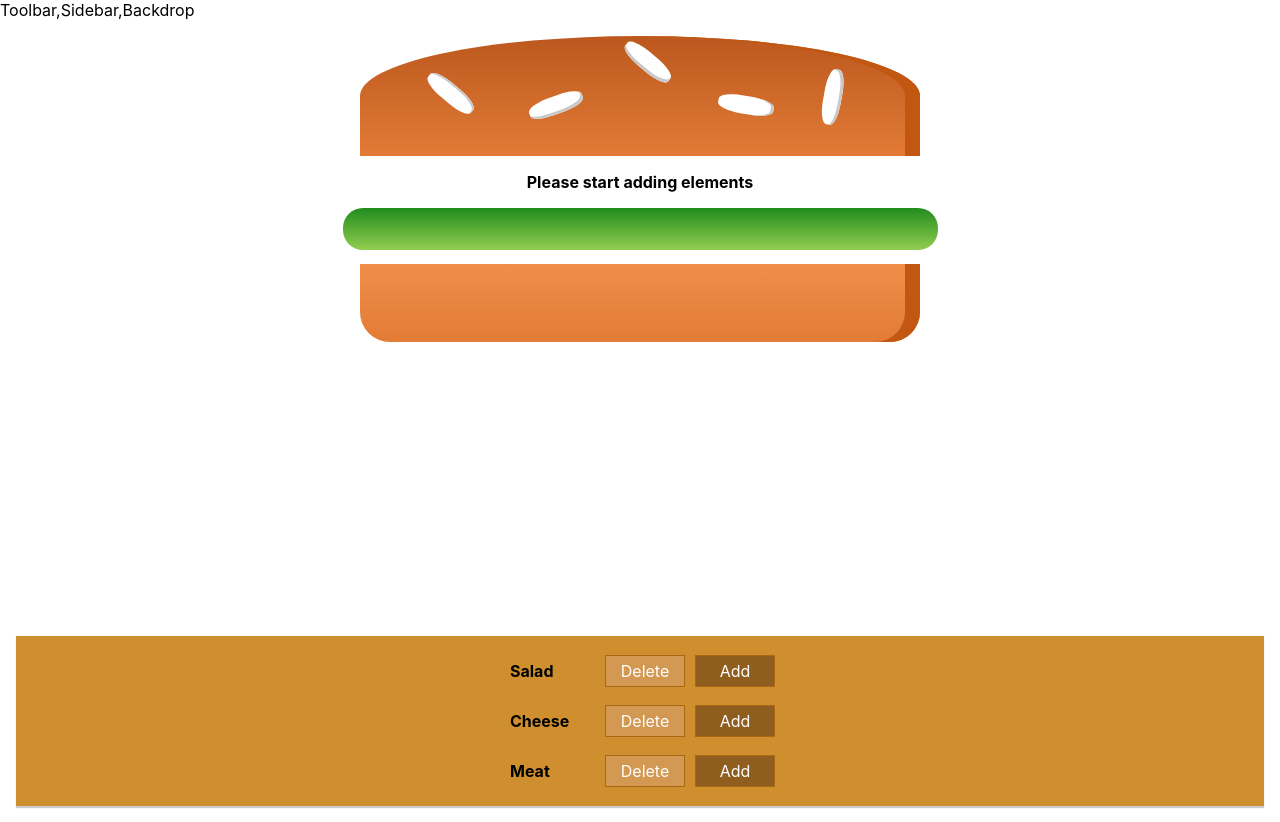
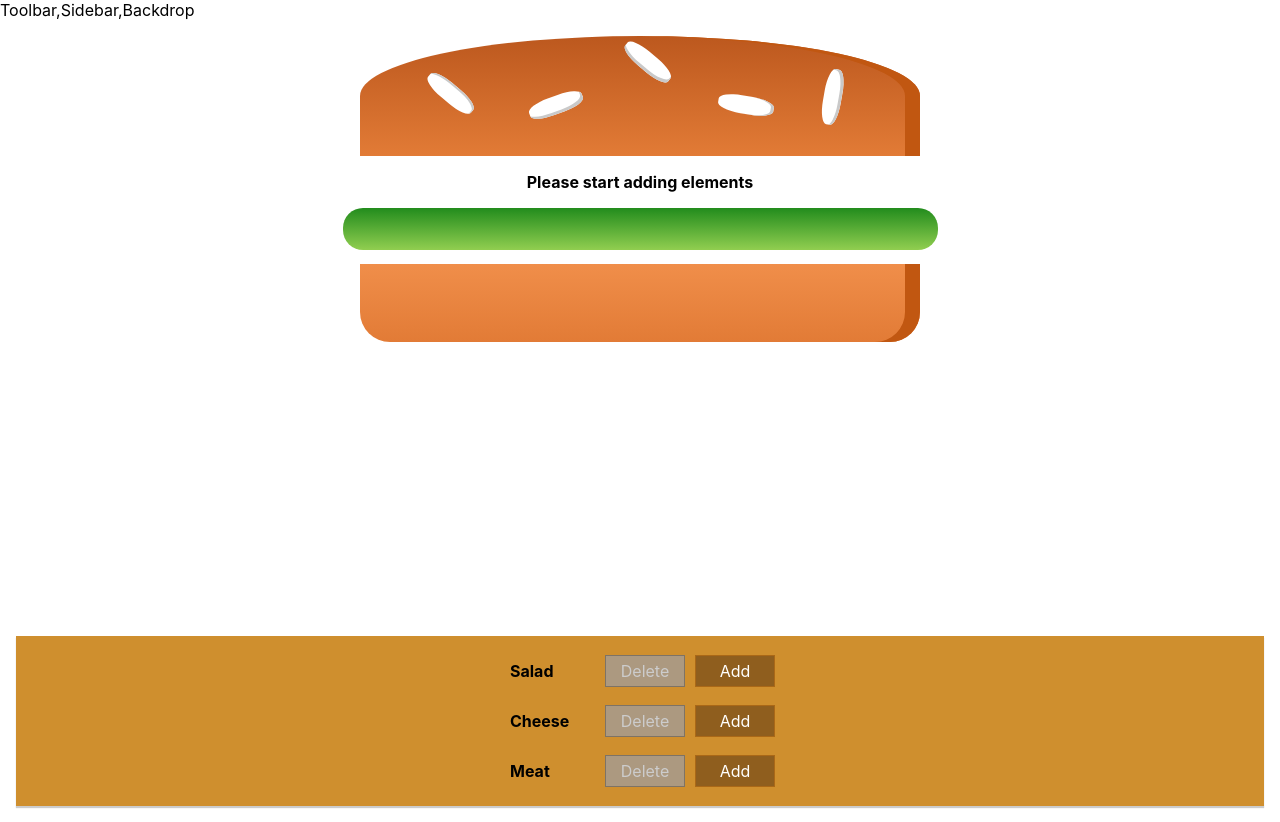
Before and after one commit to sayantabonny/Burger_Builder_Basic, a React (Create React App) app: page / in a window 1280 px wide. Built offline with nearby package versions, Linux system fonts and the light colour scheme; the HTML template or start-up script is replaced by a standard one.

Commit message:
Added button enable disable feature

```diff
--- a/src/Components/Burger/BuildControls/BuildControlElement.js
+++ b/src/Components/Burger/BuildControls/BuildControlElement.js
@@ -4,8 +4,8 @@ import classes from './BuildControlElement.module.css'
 const buildcontrolement = (props) =>(
         <div className={classes.BuildControl}>
             <div className={classes.Label} >{props.label}</div>
-            <button className={classes.Less} onClick={props.deleted}>Delete</button>
-            <button className={classes.More} onClick={props.added}>Add</button>
+            <button className={classes.Less} onClick={props.deleted} disabled={props.disabled}>Delete</button>
+            <button className={classes.More} onClick={props.added} disabled={props.disabled_add}>Add</button>
         </div>
 );
 
--- a/src/Components/Burger/BuildControls/BuildControls.js
+++ b/src/Components/Burger/BuildControls/BuildControls.js
@@ -16,7 +16,9 @@ const buildControls = (props) => (
                 key={ctrl.label}
                 label={ctrl.label}
                 added={() => props.ingridientAdded(ctrl.type)}
-                deleted={() => props.ingridientDeleted(ctrl.type)}/>
+                deleted={() => props.ingridientDeleted(ctrl.type)}
+                disabled={props.disabled[ctrl.type]}
+                disabled_add={props.disabled_add[[ctrl.type]]}/>
             ))
          }
     </div>
--- a/src/Containers/BurgerBuilder_Container/BurgerBuilder.js
+++ b/src/Containers/BurgerBuilder_Container/BurgerBuilder.js
@@ -32,10 +32,6 @@ class BurgerBuilder extends Component{
     addIngredientHandler =(type) => {
         const oldCount= this.state.ingredients[type];
         let updatedCounted=oldCount+1;
-        if(updatedCounted>3)
-        {
-            updatedCounted=3;
-        }
         const updatedIngridients={
             ...this.state.ingredients
         };
@@ -48,10 +44,6 @@ class BurgerBuilder extends Component{
     removeIngredientHandler =(type) => {
         const oldCount= this.state.ingredients[type];
         let updatedCounted=oldCount-1;
-        if(updatedCounted<0)
-        {
-            updatedCounted=0;
-        }
         const updatedIngridients={
             ...this.state.ingredients
         };
@@ -65,12 +57,32 @@ class BurgerBuilder extends Component{
 
 
     render (){
+
+        const disabledInfo={
+            ...this.state.ingredients
+        };
+
+        const addRestriction={
+            ...this.state.ingredients
+        };
+
+        for(let key in disabledInfo){
+            disabledInfo[key]=disabledInfo[key]<=0; //If 0 then true.. replacing all zeros as true boolean
+        }
+        //salad:true, meat:false
+
+        for(let key in addRestriction){
+            addRestriction[key]=addRestriction[key]>2;//If 0 then true.. replacing all zeros as true boolean
+        }
+
         return (
             <Aux>
                 <Burger ingredients={this.state.ingredients}/>
                 <BuildControls
                     ingridientAdded={this.addIngredientHandler}
                     ingridientDeleted={this.removeIngredientHandler}
+                    disabled={disabledInfo}
+                    disabled_add={addRestriction}
                 />
             </Aux>
         );
```
Also changed, not shown: 1 other file (tests, documents, lock files or other folders).
